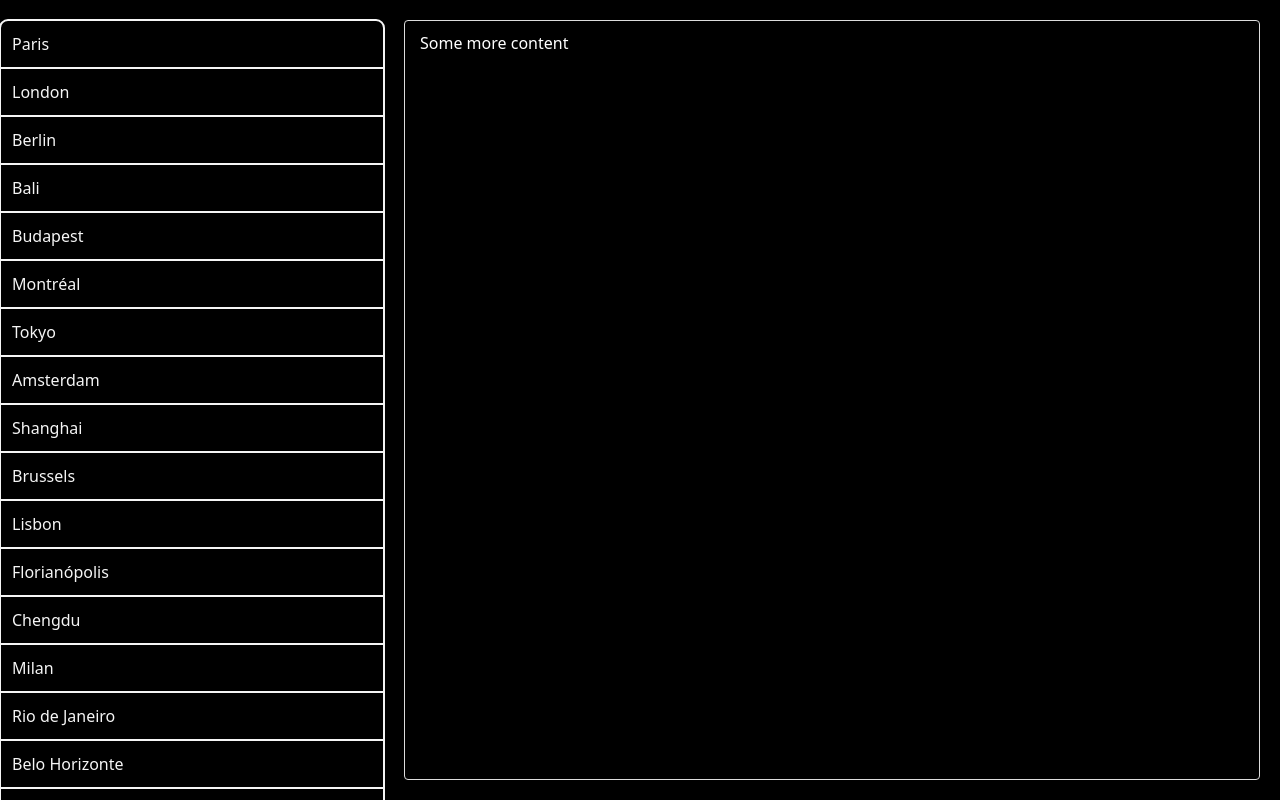
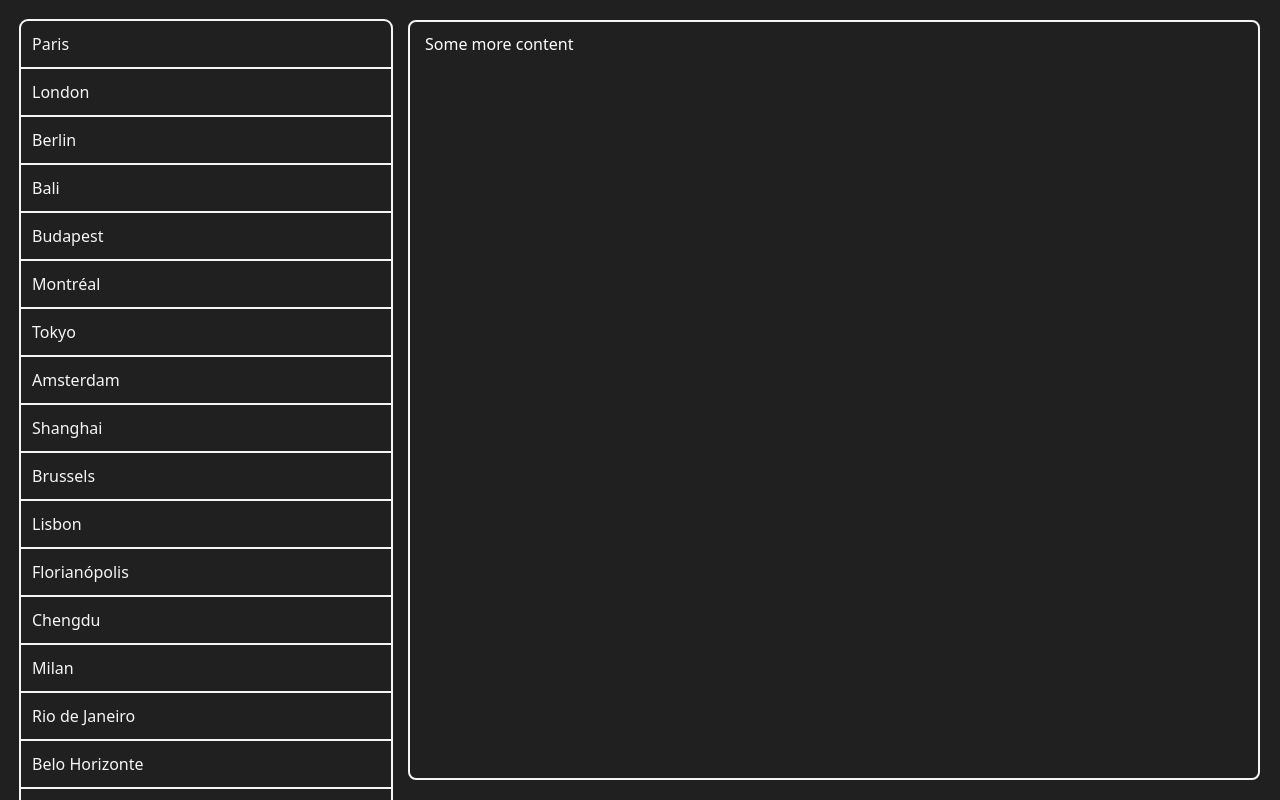
Before and after one commit to gtm19/wagon-cities, a React app: page / in a window 1280 px wide. Shown: the top 800 px of the page. Built offline with nearby package versions, Linux system fonts and the light colour scheme.

Commit message:
too much time messing with sass

```diff
--- a/assets/stylesheets/application.scss
+++ b/assets/stylesheets/application.scss
@@ -1,42 +1,47 @@
 body {
   color: white;
-  background-color: black;
+  background-color: rgb(32, 32, 33);
 }
 
+$white: whitesmoke;
+$margin: 20px;
+$border: 2px solid $white;
+$radius: 8px;
+
 .app {
-  margin-top: 20px;
-  margin-bottom: 20px;
+  margin: 20px;
   display: flex;
   .cities {
     width: 30%;
     .city {
       &:first-child {
-        border-radius: 8px 8px 0 0;
+        border-radius: $radius $radius 0 0;
       }
 
       &:last-child {
-        border-radius: 0 0 8px 8px;
+        border-radius: 0 0 $radius $radius;
       }
 
       &:hover {
-        background: rgba($color: #ffffff, $alpha: 0.1);
+        background: rgba($color: $white, $alpha: 0.1);
       }
 
       display: block;
       padding: 12px;
       text-decoration: none;
-      color: whitesmoke;
-      outline: 2px solid whitesmoke;
+      color: $white;
+      outline: $border;
       outline-offset: -1px;
     }
   }
   .active-city {
     position: fixed;
     right: 20px;
-    width: calc(70% - 40px);
+    top: 20px;
+    width: calc(70% - 44px);
     padding: 10px 15px;
-    border: 1px solid #ddd;
-    border-radius: 4px;
+    border: $border;
+    border-radius: $radius;
     height: calc(100vh - 40px);
     h3 {
       margin-top: 0;
```
